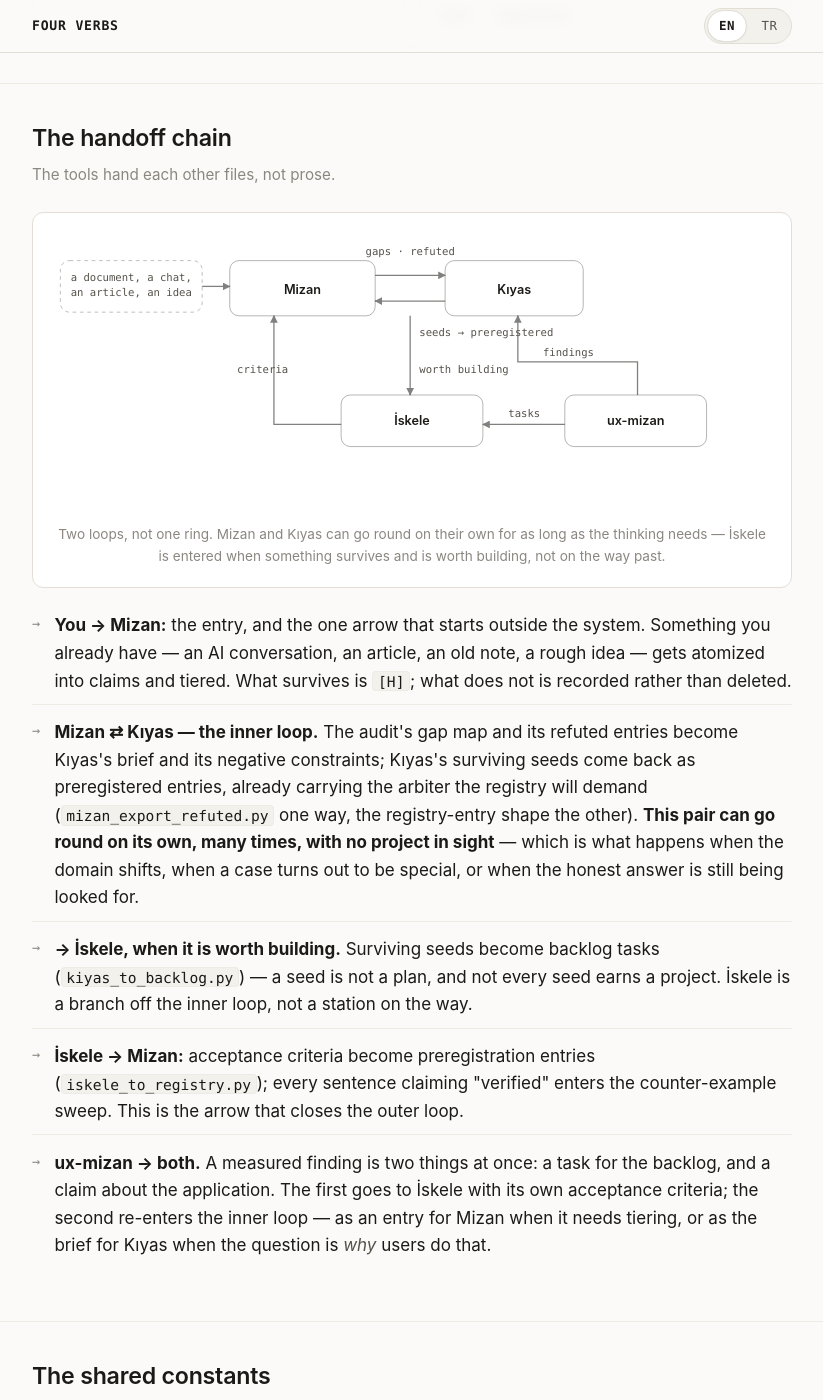
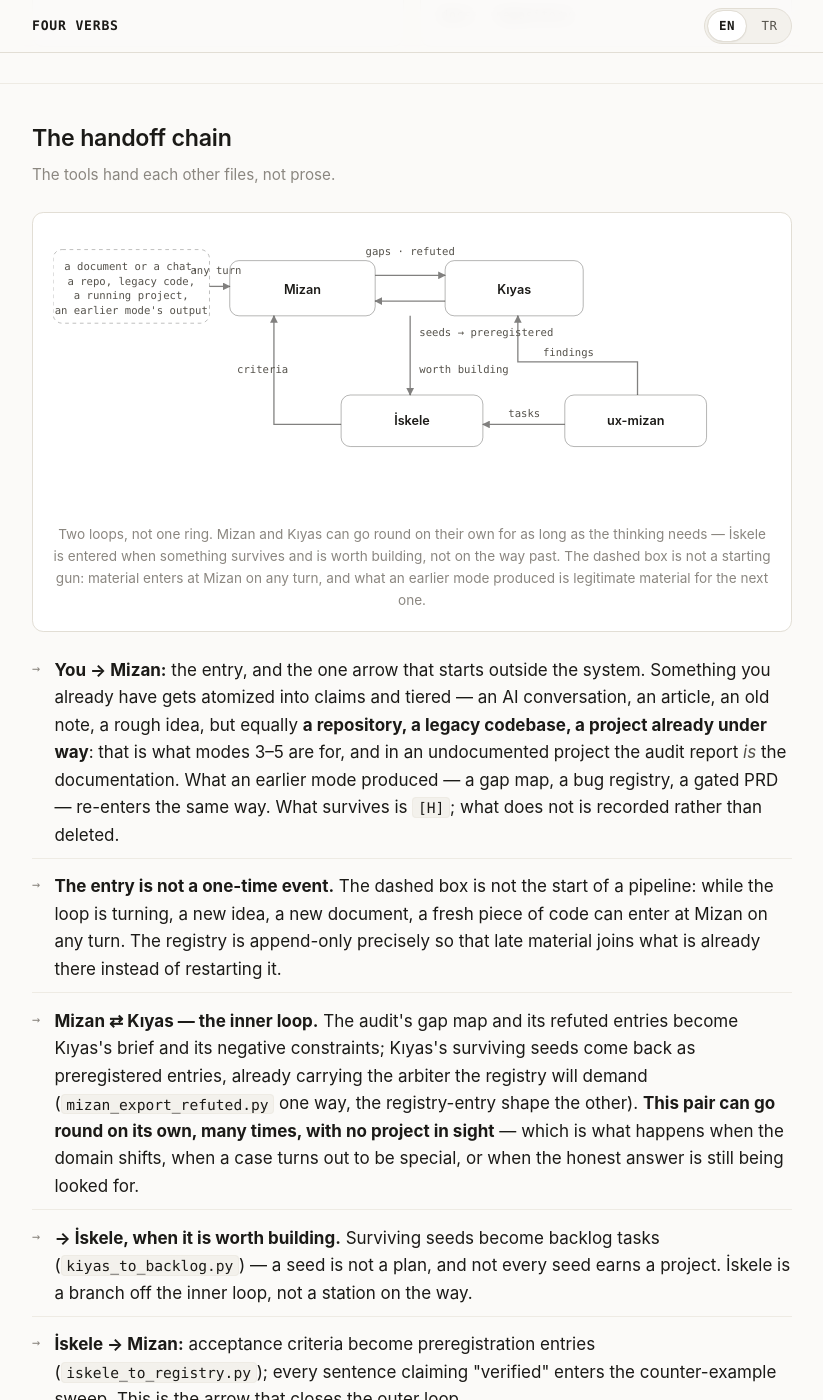
Before and after one commit to XINMurat/XINMurat.github.io, a Jekyll site: the page built from index.md, in a window 1280 px wide and 1400 px high, scrolled down 1416 px. Shown: the whole window, without its empty margins (228-1051 px from the left). Built offline with Jekyll 4.4.1, drawn with Linux system fonts in a browser that asks for light colours.

Commit message:
docs: the entry is wider than a document, and not a one-time event
The inlet added earlier was too narrow. Three of Mizan's five modes take
things that already exist -- mode 3 a repo or a legacy codebase, mode 4 an
ongoing bug hunt, mode 5 the PRD of a project already under way -- and
what those modes produce (a gap map, a bug registry, a gated PRD) is
legitimate input for the next pass. The page named none of that.

It also drew the entry as a starting gun. While the loop turns, new
material can enter at Mizan on any turn; the append-only registry is
exactly what lets late material join instead of restart.

Recorded as ESC-M003 under checklist item 12: the fix for an item-12
escape was itself item-12-open, because the tool's own documented mode
list was never read against the sentence that was added.

Co-Authored-By: Claude Opus 5 <noreply@anthropic.com>

```diff
--- a/index.md
+++ b/index.md
@@ -104,14 +104,14 @@ lang: en
     <p class="sub">The tools hand each other files, not prose.</p>
 
     <figure class="chain">
-      <svg viewBox="0 0 780 300" role="img" aria-label="An unstructured input — a document, a chat, an article, an idea — enters at Mizan. Mizan and Kıyas exchange in both directions: gaps and refuted patterns go to Kıyas, seeds come back as preregistered hypotheses. That pair can run on its own. When something survives and is worth building, İskele takes it, and İskele's acceptance criteria return to Mizan as entries. ux-mizan hands measured findings both into the backlog and back into the audit.">
+      <svg viewBox="0 0 780 300" role="img" aria-label="Material enters at Mizan — a document or a chat, a repo or legacy code, a project already running, or the output of an earlier Mizan mode — and it can enter at any turn, not only at the start. Mizan and Kıyas exchange in both directions: gaps and refuted patterns go to Kıyas, seeds come back as preregistered hypotheses. That pair can run on its own. When something survives and is worth building, İskele takes it, and İskele's acceptance criteria return to Mizan as entries. ux-mizan hands measured findings both into the backlog and back into the audit.">
         <defs>
           <marker id="ar" viewBox="0 0 10 10" refX="9" refY="5" markerWidth="6" markerHeight="6" orient="auto-start-reverse">
             <path d="M0,0 L10,5 L0,10 z" fill="currentColor"/>
           </marker>
         </defs>
         <g fill="none" stroke="currentColor" stroke-width="1.4" opacity=".55" marker-end="url(#ar)">
-          <path d="M162,58 H192"/>
+          <path d="M170,58 H192"/>
           <path d="M350,46 H426"/>
           <path d="M426,74 H350"/>
           <path d="M388,90 V176"/>
@@ -120,9 +120,11 @@ lang: en
           <path d="M635,176 V140 H505 V90"/>
         </g>
         <g>
-          <rect x="8" y="30" width="154" height="56" rx="10" fill="none" stroke="currentColor" opacity=".3" stroke-dasharray="4 4"/>
-          <text class="chain-txt" x="85" y="52" text-anchor="middle">a document, a chat,</text>
-          <text class="chain-txt" x="85" y="68" text-anchor="middle">an article, an idea</text>
+          <rect x="0" y="18" width="170" height="80" rx="10" fill="none" stroke="currentColor" opacity=".3" stroke-dasharray="4 4"/>
+          <text class="chain-txt" x="85" y="40" text-anchor="middle">a document or a chat,</text>
+          <text class="chain-txt" x="85" y="56" text-anchor="middle">a repo, legacy code,</text>
+          <text class="chain-txt" x="85" y="72" text-anchor="middle">a running project,</text>
+          <text class="chain-txt" x="85" y="88" text-anchor="middle">an earlier mode&#39;s output</text>
           <rect x="192" y="30" width="158" height="60" rx="10" fill="none" stroke="currentColor" opacity=".35"/>
           <text class="chain-node" x="271" y="66" text-anchor="middle">Mizan</text>
           <rect x="426" y="30" width="150" height="60" rx="10" fill="none" stroke="currentColor" opacity=".35"/>
@@ -134,6 +136,7 @@ lang: en
         </g>
         <g class="chain-txt" text-anchor="middle">
           <text x="388" y="24">gaps · refuted</text>
+          <text x="177" y="44">any turn</text>
           <text x="398" y="112" text-anchor="start">seeds → preregistered</text>
           <text x="398" y="152" text-anchor="start">worth building</text>
           <text x="200" y="152" text-anchor="start">criteria</text>
@@ -143,15 +146,26 @@ lang: en
       </svg>
       <figcaption>Two loops, not one ring. Mizan and Kıyas can go round on their
       own for as long as the thinking needs — İskele is entered when something
-      survives and is worth building, not on the way past.</figcaption>
+      survives and is worth building, not on the way past. The dashed box is not
+      a starting gun: material enters at Mizan on any turn, and what an earlier
+      mode produced is legitimate material for the next one.</figcaption>
     </figure>
 
     <ul class="plain">
       <li><strong>You → Mizan:</strong> the entry, and the one arrow that starts
-      outside the system. Something you already have — an AI conversation, an
-      article, an old note, a rough idea — gets atomized into claims and tiered.
-      What survives is <code>[H]</code>; what does not is recorded rather than
-      deleted.</li>
+      outside the system. Something you already have gets atomized into claims
+      and tiered — an AI conversation, an article, an old note, a rough idea,
+      but equally <strong>a repository, a legacy codebase, a project already
+      under way</strong>: that is what modes 3–5 are for, and in an undocumented
+      project the audit report <em>is</em> the documentation. What an earlier
+      mode produced — a gap map, a bug registry, a gated PRD — re-enters the
+      same way. What survives is <code>[H]</code>; what does not is recorded
+      rather than deleted.</li>
+      <li><strong>The entry is not a one-time event.</strong> The dashed box is
+      not the start of a pipeline: while the loop is turning, a new idea, a new
+      document, a fresh piece of code can enter at Mizan on any turn. The
+      registry is append-only precisely so that late material joins what is
+      already there instead of restarting it.</li>
       <li><strong>Mizan ⇄ Kıyas — the inner loop.</strong> The audit's gap map
       and its refuted entries become Kıyas's brief and its negative constraints;
       Kıyas's surviving seeds come back as preregistered entries, already
@@ -423,14 +437,14 @@ lang: en
     <p class="sub">Araçlar birbirine dosya devreder, düzyazı değil.</p>
 
     <figure class="chain">
-      <svg viewBox="0 0 780 300" role="img" aria-label="Yapılandırılmamış bir girdi — bir doküman, sohbet, makale, ham fikir — Mizan'a girer. Mizan ile Kıyas iki yönde alışveriş eder: boşluklar ve çürütülenler Kıyas'a gider, tohumlar önkayıtlı hipotez olarak geri döner. Bu çift kendi başına dönebilir. Sağ kalan bir şey inşa edilmeye değdiğinde İskele devreye girer ve kabul kriterleri Mizan'a girdi olarak döner. ux-mizan ölçülmüş bulguları hem backlog'a hem denetime verir.">
+      <svg viewBox="0 0 780 300" role="img" aria-label="Malzeme Mizan'a girer — bir doküman ya da sohbet, bir repo ya da legacy kod, hâlihazırda süren bir proje, ya da daha önceki bir Mizan modunun çıktısı — ve yalnızca başta değil, her turda girebilir. Mizan ile Kıyas iki yönde alışveriş eder: boşluklar ve çürütülenler Kıyas'a gider, tohumlar önkayıtlı hipotez olarak geri döner. Bu çift kendi başına dönebilir. Sağ kalan bir şey inşa edilmeye değdiğinde İskele devreye girer ve kabul kriterleri Mizan'a girdi olarak döner. ux-mizan ölçülmüş bulguları hem backlog'a hem denetime verir.">
         <defs>
           <marker id="ar-tr" viewBox="0 0 10 10" refX="9" refY="5" markerWidth="6" markerHeight="6" orient="auto-start-reverse">
             <path d="M0,0 L10,5 L0,10 z" fill="currentColor"/>
           </marker>
         </defs>
         <g fill="none" stroke="currentColor" stroke-width="1.4" opacity=".55" marker-end="url(#ar-tr)">
-          <path d="M162,58 H192"/>
+          <path d="M170,58 H192"/>
           <path d="M350,46 H426"/>
           <path d="M426,74 H350"/>
           <path d="M388,90 V176"/>
@@ -439,9 +453,11 @@ lang: en
           <path d="M635,176 V140 H505 V90"/>
         </g>
         <g>
-          <rect x="8" y="30" width="154" height="56" rx="10" fill="none" stroke="currentColor" opacity=".3" stroke-dasharray="4 4"/>
-          <text class="chain-txt" x="85" y="52" text-anchor="middle">bir doküman, sohbet,</text>
-          <text class="chain-txt" x="85" y="68" text-anchor="middle">makale, ham fikir</text>
+          <rect x="0" y="18" width="170" height="80" rx="10" fill="none" stroke="currentColor" opacity=".3" stroke-dasharray="4 4"/>
+          <text class="chain-txt" x="85" y="40" text-anchor="middle">doküman, sohbet, fikir,</text>
+          <text class="chain-txt" x="85" y="56" text-anchor="middle">repo, legacy kod,</text>
+          <text class="chain-txt" x="85" y="72" text-anchor="middle">süren bir proje,</text>
+          <text class="chain-txt" x="85" y="88" text-anchor="middle">önceki modun çıktısı</text>
           <rect x="192" y="30" width="158" height="60" rx="10" fill="none" stroke="currentColor" opacity=".35"/>
           <text class="chain-node" x="271" y="66" text-anchor="middle">Mizan</text>
           <rect x="426" y="30" width="150" height="60" rx="10" fill="none" stroke="currentColor" opacity=".35"/>
@@ -462,14 +479,27 @@ lang: en
       </svg>
       <figcaption>Tek halka değil, iki döngü. Mizan ile Kıyas, düşünme ne kadar
       sürerse o kadar kendi aralarında dönebilir — İskele, sağ kalan bir şey inşa
-      edilmeye değdiğinde devreye girer; yol üstünde uğranan bir durak değil.</figcaption>
+      edilmeye değdiğinde devreye girer; yol üstünde uğranan bir durak değil.
+      Kesik çizgili kutu bir başlangıç işareti değildir: malzeme Mizan'a her
+      turda girebilir ve önceki bir modun ürettiği şey bir sonrakinin meşru
+      malzemesidir.</figcaption>
     </figure>
 
     <ul class="plain">
       <li><strong>Siz → Mizan:</strong> giriş, ve sistemin dışından başlayan tek
-      ok. Elinizde zaten olan bir şey — bir YZ sohbeti, bir makale, eski bir
-      not, ham bir fikir — iddialara ayrılır ve katmanlanır. Ayakta kalan
-      <code>[H]</code> olur; kalmayan silinmez, kaydedilir.</li>
+      ok. Elinizde zaten olan bir şey iddialara ayrılır ve katmanlanır — bir YZ
+      sohbeti, bir makale, eski bir not, ham bir fikir, ama aynı ölçüde
+      <strong>bir repo, bir legacy kod tabanı, hâlihazırda süren bir
+      proje</strong>: 3–5. modlar tam bunun için, ve dokümansız bir projede
+      denetim raporunun kendisi <em>dokümantasyondur</em>. Önceki bir modun
+      ürettiği şey — boşluk haritası, bug registry'si, kapıdan geçmiş bir PRD —
+      aynı yoldan yeniden girer. Ayakta kalan <code>[H]</code> olur; kalmayan
+      silinmez, kaydedilir.</li>
+      <li><strong>Giriş tek seferlik değildir.</strong> Kesik çizgili kutu bir
+      hattın başlangıcı değil: döngü dönerken yeni bir fikir, yeni bir doküman,
+      taze bir kod parçası her turda Mizan'a girebilir. Registry'nin
+      yalnızca-eklenir olmasının sebebi tam da bu — sonradan gelen malzeme var
+      olanı sıfırlamaz, ona katılır.</li>
       <li><strong>Mizan ⇄ Kıyas — iç döngü.</strong> Denetimin boşluk haritası
       ve reddedilen kayıtları Kıyas'ın brief'i ve negatif kısıtları olur;
       Kıyas'ın sağ kalan tohumları, registry'nin isteyeceği hakemi zaten
```
Also changed, not shown: other parts of index.md (+1 -0 lines).
